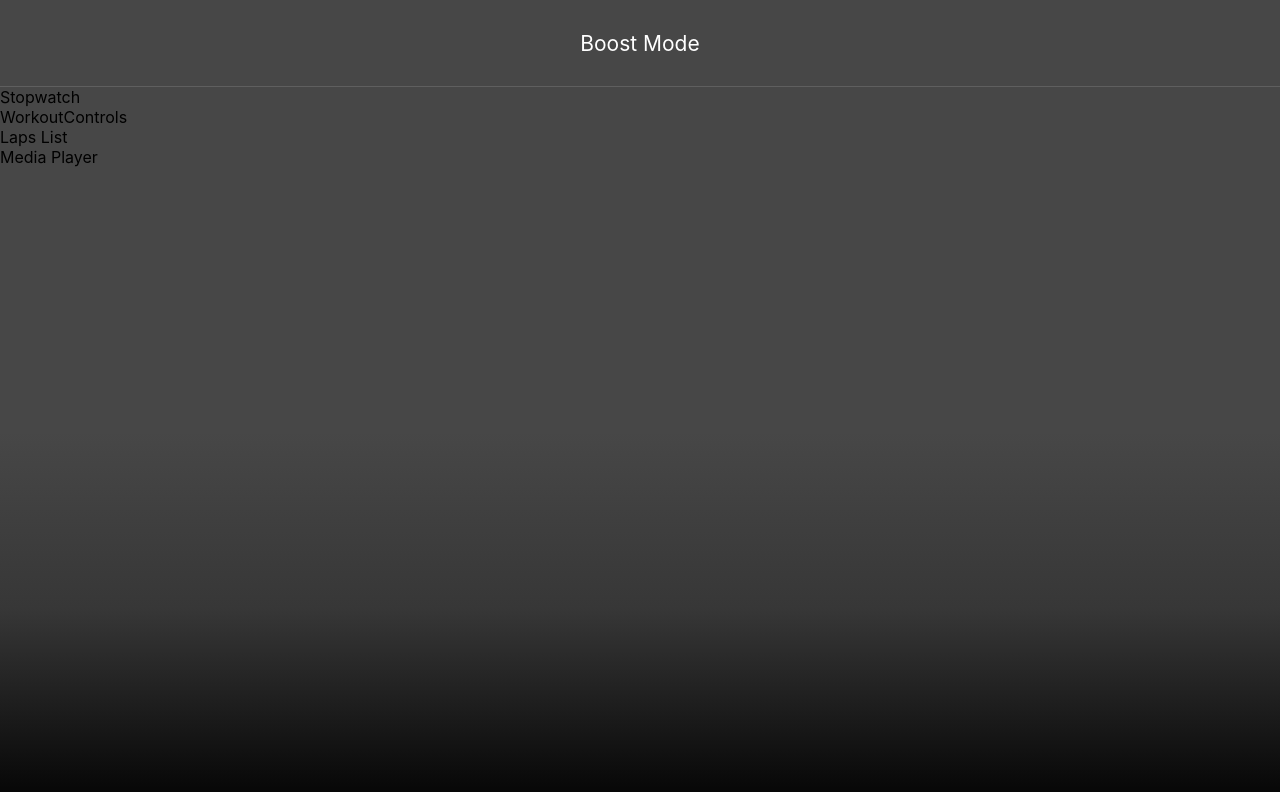
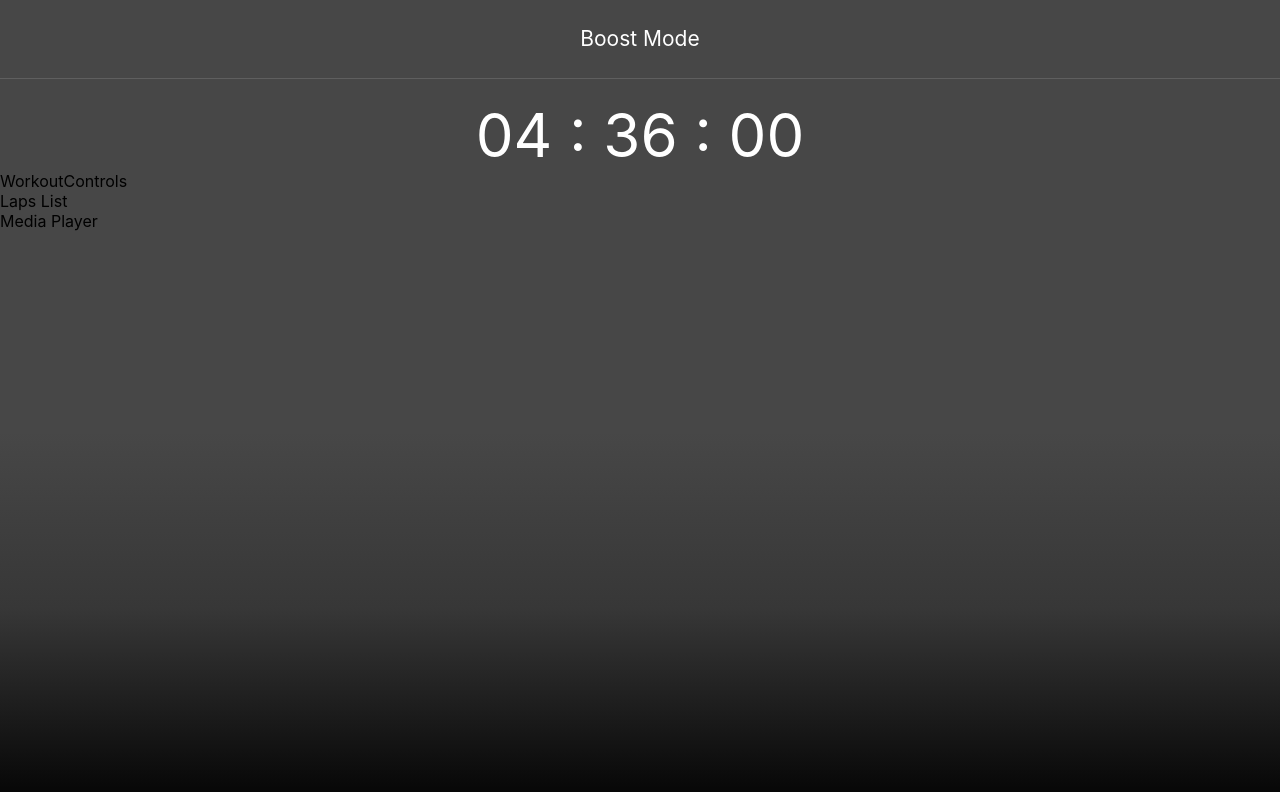
Before and after one commit to nir2002/hiit-booster, a React (Create React App) app: page / in a window 1280 px wide. Shown: the top 792 px of the page. Built offline with nearby package versions, Linux system fonts and the light colour scheme.

Commit message:
static stopwatch

```diff
--- a/package.json
+++ b/package.json
@@ -5,6 +5,9 @@
   "dependencies": {
     "@emotion/core": "^10.0.35",
     "@emotion/styled": "^10.0.27",
+    "@fortawesome/fontawesome-svg-core": "^1.2.32",
+    "@fortawesome/free-solid-svg-icons": "^5.15.1",
+    "@fortawesome/react-fontawesome": "^0.1.11",
     "@testing-library/jest-dom": "^4.2.4",
     "@testing-library/react": "^9.3.2",
     "@testing-library/user-event": "^7.1.2",
--- a/src/components/containers/StopwatchContainer/StopwatchContainer.js
+++ b/src/components/containers/StopwatchContainer/StopwatchContainer.js
@@ -1,7 +1,16 @@
 import React from 'react';
+import styled from '@emotion/styled';
 
 function StopwatchContainer() {
-  return <div>Stopwatch</div>;
+  return <Stopwatch>04 : 36 : 00</Stopwatch>;
 }
 
 export default StopwatchContainer;
+
+const Stopwatch = styled.div`
+  display: flex;
+  justify-content: center;
+  margin-top: 20px;
+  color: #fff;
+  font-size: 60px;
+`;
```
Also changed, not shown: 1 other file (tests, documents, lock files or other folders).
